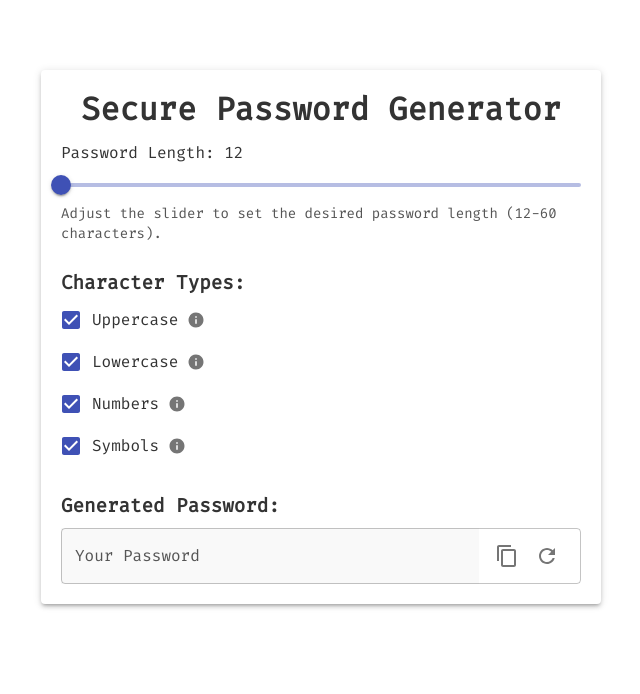
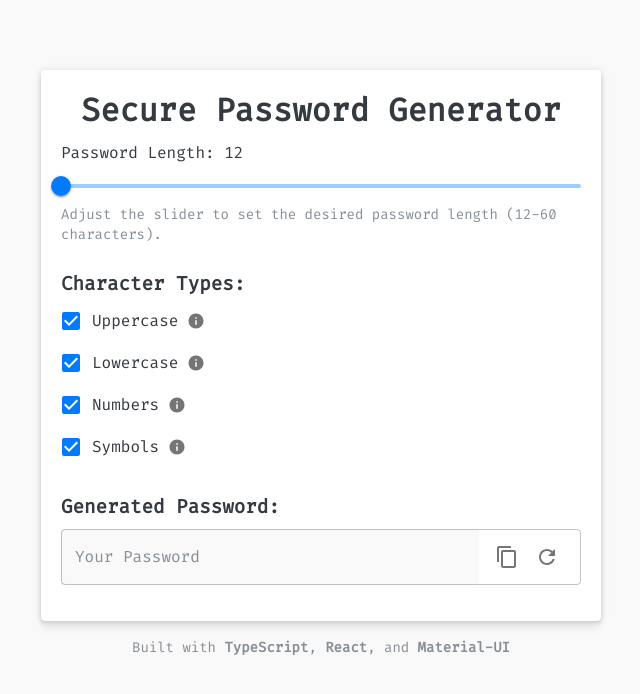
Before and after one commit to Shahtaa/password-generator, a React (Create React App) app: page / in a window 1280 px wide. Shown: the top 694 px of the page, without its empty margins (319-959 px from the left). Built offline with nearby package versions, Linux system fonts and the light colour scheme.

Commit message:
Enhanced password generator UI with minimalist design

```diff
--- a/src/App.tsx
+++ b/src/App.tsx
@@ -1,40 +1,12 @@
 // src/App.tsx
 import React, { useState } from 'react';
-import { ThemeProvider, createTheme } from '@mui/material/styles';
 import { Container, Paper, Typography } from '@mui/material';
 import PasswordLengthInput from './components/PasswordLengthInput';
 import PasswordDisplay from './components/PasswordDisplay';
 import CharacterOptions from './components/CharacterOptions';
+import Footer from './components/Footer';
+import AppTheme from './components/AppTheme'; // Import your AppTheme component
 import '@fontsource/fira-code';
-
-const theme = createTheme({
-  typography: {
-    fontFamily: "'Fira Code', monospace",
-    h4: {
-      fontSize: '2rem', // Larger size for main heading
-      fontWeight: 700, // Bold for emphasis
-    },
-    h6: {
-      fontSize: '1.2rem', // Size for subheadings
-      fontWeight: 600,
-    },
-    body1: {
-      fontSize: '1rem', // General body text size
-    },
-  },
-  palette: {
-    primary: {
-      main: '#3f51b5', // Primary color for buttons and accents
-    },
-    success: {
-      main: '#4caf50', // Green color for success messages
-    },
-    text: {
-      primary: '#333', // Dark text for readability
-      secondary: '#555', // Secondary text color
-    },
-  },
-});
 
 const App: React.FC = () => {
   const [password, setPassword] = useState<string>('');
@@ -75,7 +47,7 @@ const App: React.FC = () => {
   };
 
   return (
-      <ThemeProvider theme={theme}>
+      <AppTheme>  {/* Wrap your application with the AppTheme component */}
         <Container maxWidth="sm" style={{ marginTop: '50px', padding: '20px' }}>
           <Paper elevation={3} style={{ padding: '20px' }}>
             <Typography variant="h4" align="center" gutterBottom>
@@ -103,8 +75,9 @@ const App: React.FC = () => {
                 generatePassword={generatePassword}
             />
           </Paper>
+          <Footer />
         </Container>
-      </ThemeProvider>
+      </AppTheme>
   );
 };
 
--- /dev/null
+++ b/src/components/AppTheme.tsx
@@ -0,0 +1,70 @@
+// src/components/AppTheme.tsx
+import React from 'react';
+import { ThemeProvider, createTheme } from '@mui/material/styles';
+
+const AppTheme: React.FC<{ children: React.ReactNode }> = ({ children }) => {
+    const theme = createTheme({
+        palette: {
+            primary: {
+                main: '#007bff', // Bright blue for primary actions
+            },
+            secondary: {
+                main: '#e9ecef', // Light gray for secondary actions (adjusted for contrast)
+            },
+            success: {
+                main: '#28a745', // Green for success messages
+            },
+            text: {
+                primary: '#343a40', // Dark gray for primary text
+                secondary: '#868e96', // Medium gray for secondary text
+            },
+            background: {
+                default: '#f9f9f9', // Light background for overall app
+                paper: '#ffffff', // White background for paper components
+            },
+        },
+        typography: {
+            fontFamily: "'Fira Code', monospace",
+            h4: {
+                fontSize: '2rem',
+                fontWeight: 700,
+                lineHeight: 1.25, // Improved line height for readability
+            },
+            h6: {
+                fontSize: '1.2rem',
+                fontWeight: 600,
+            },
+            body1: {
+                fontSize: '1rem',
+            },
+        },
+        components: {
+            MuiButton: {
+                defaultProps: {
+                    variant: 'contained', // Default button variant
+                    color: 'primary', // Default button color
+                },
+                styleOverrides: {
+                    root: {
+                        borderRadius: '8px', // Rounded corners for a modern look
+                        padding: '10px 20px', // Consistent padding for buttons
+                    },
+                },
+            },
+            MuiTextField: {
+                defaultProps: {
+                    variant: 'outlined', // Default text field variant
+                },
+                styleOverrides: {
+                    root: {
+                        marginBottom: '16px', // Consistent spacing between text fields
+                    },
+                },
+            },
+        },
+    });
+
+    return <ThemeProvider theme={theme}>{children}</ThemeProvider>;
+};
+
+export default AppTheme;
--- a/src/components/CharacterOptions.tsx
+++ b/src/components/CharacterOptions.tsx
@@ -1,3 +1,4 @@
+// src/components/CharacterOptions.tsx
 import React from 'react';
 import { Box, FormControlLabel, Checkbox, Typography, Tooltip, IconButton } from '@mui/material';
 import InfoIcon from '@mui/icons-material/Info';
@@ -27,18 +28,40 @@ const CharacterOptions: React.FC<CharacterOptionsProps> = ({
         <Box mb={3}>
             <Typography variant="h6">Character Types:</Typography>
             <Box display="flex" flexDirection="column" alignItems="flex-start">
+                {[{
+                    label: "Uppercase",
+                    checked: includeUppercase,
+                    setChecked: setIncludeUppercase,
+                    tooltip: "Includes uppercase letters (A-Z)."
+                }, {
+                    label: "Lowercase",
+                    checked: includeLowercase,
+                    setChecked: setIncludeLowercase,
+                    tooltip: "Includes lowercase letters (a-z)."
+                }, {
+                    label: "Numbers",
+                    checked: includeNumbers,
+                    setChecked: setIncludeNumbers,
+                    tooltip: "Includes numeric digits (0-9)."
+                }, {
+                    label: "Symbols",
+                    checked: includeSymbols,
+                    setChecked: setIncludeSymbols,
+                    tooltip: "Includes special characters (e.g., !\"#$%&'()*+,-./:;<=>?@[\\]^_`{|}~)."
+                }].map((option, index) => (
                     <FormControlLabel
+                        key={index}
                         control={
                             <Checkbox
-                            checked={includeUppercase}
-                            onChange={(e) => setIncludeUppercase(e.target.checked)}
-                            name="includeUppercase"
+                                checked={option.checked}
+                                onChange={(e) => option.setChecked(e.target.checked)}
+                                name={option.label}
                             />
                         }
                         label={
                             <Box display="flex" alignItems="center">
-                            Uppercase
-                            <Tooltip title="Includes uppercase letters (A-Z)." arrow>
+                                {option.label}
+                                <Tooltip title={option.tooltip} arrow>
                                     <IconButton size="small" style={{ marginLeft: '4px' }}>
                                         <InfoIcon fontSize="inherit" />
                                     </IconButton>
@@ -46,63 +69,7 @@ const CharacterOptions: React.FC<CharacterOptionsProps> = ({
                             </Box>
                         }
                     />
-                <FormControlLabel
-                    control={
-                        <Checkbox
-                            checked={includeLowercase}
-                            onChange={(e) => setIncludeLowercase(e.target.checked)}
-                            name="includeLowercase"
-                        />
-                    }
-                    label={
-                        <Box display="flex" alignItems="center">
-                            Lowercase
-                            <Tooltip title="Includes lowercase letters (a-z)." arrow>
-                                <IconButton size="small" style={{ marginLeft: '4px' }}>
-                                    <InfoIcon fontSize="inherit" />
-                                </IconButton>
-                            </Tooltip>
-                        </Box>
-                    }
-                />
-                <FormControlLabel
-                    control={
-                        <Checkbox
-                            checked={includeNumbers}
-                            onChange={(e) => setIncludeNumbers(e.target.checked)}
-                            name="includeNumbers"
-                        />
-                    }
-                    label={
-                        <Box display="flex" alignItems="center">
-                            Numbers
-                            <Tooltip title="Includes numeric digits (0-9)." arrow>
-                                <IconButton size="small" style={{ marginLeft: '4px' }}>
-                                    <InfoIcon fontSize="inherit" />
-                                </IconButton>
-                            </Tooltip>
-                        </Box>
-                    }
-                />
-                <FormControlLabel
-                    control={
-                        <Checkbox
-                            checked={includeSymbols}
-                            onChange={(e) => setIncludeSymbols(e.target.checked)}
-                            name="includeSymbols"
-                        />
-                    }
-                    label={
-                        <Box display="flex" alignItems="center">
-                            Symbols
-                            <Tooltip title="Includes special characters (e.g., !&quot;#$%&amp;'()*+,-./:;&lt;=&gt;?@[\\]^_`{|}~)." arrow>
-                                <IconButton size="small" style={{ marginLeft: '4px' }}>
-                                    <InfoIcon fontSize="inherit" />
-                                </IconButton>
-                            </Tooltip>
-                        </Box>
-                    }
-                />
+                ))}
             </Box>
         </Box>
     );
--- a/src/components/ControlButtons.tsx
+++ b/src/components/ControlButtons.tsx
@@ -17,6 +17,7 @@ const ControlButtons: React.FC<ControlButtonsProps> = ({ generatePassword }) =>
                 startIcon={<VpnKeyIcon />} // Icon for the button
                 onClick={generatePassword} // Trigger password generation on click
                 fullWidth
+                sx={{ borderRadius: '8px' }} // Rounded corners for a modern look
             >
                 Generate Password
             </Button>
--- /dev/null
+++ b/src/components/Footer.tsx
@@ -0,0 +1,26 @@
+// src/components/Footer.tsx
+import React from 'react';
+import { Box, Typography } from '@mui/material';
+
+const Footer: React.FC = () => {
+    return (
+        <Box
+            component="footer"
+            sx={{
+                padding: '16px',
+                textAlign: 'center',
+                backgroundColor: 'transparent', // Make the background transparent
+                backdropFilter: 'blur(5px)', // Optional: Add a blur effect for better aesthetics
+                marginTop: 'auto',
+                borderTop: '1px solid rgba(255, 255, 255, 0.1)', // Optional: Border for separation
+            }}
+        >
+            <Typography variant="body2" color="textSecondary">
+                Built with <strong>TypeScript</strong>, <strong>React</strong>, and <strong>Material-UI</strong>
+            </Typography>
+
+        </Box>
+    );
+};
+
+export default Footer;
--- a/src/index.css
+++ b/src/index.css
@@ -1,13 +1,42 @@
-body {
+/* src/styles/global.css */
+html, body {
+  height: 100%;
   margin: 0;
   font-family: -apple-system, BlinkMacSystemFont, 'Segoe UI', 'Roboto', 'Oxygen',
-    'Ubuntu', 'Cantarell', 'Fira Sans', 'Droid Sans', 'Helvetica Neue',
-    sans-serif;
-  -webkit-font-smoothing: antialiased;
-  -moz-osx-font-smoothing: grayscale;
+  'Ubuntu', 'Cantarell', 'Fira Sans', 'Droid Sans', 'Helvetica Neue', sans-serif;
+  background-color: #f9f9f9; /* Light background for a minimalist look */
+  color: #333; /* Dark text for readability */
 }
 
-code {
-  font-family: source-code-pro, Menlo, Monaco, Consolas, 'Courier New',
-    monospace;
+main {
+  flex: 1;
+  display: flex;
+  flex-direction: column;
+  justify-content: center; /* Center content vertically */
+  align-items: center; /* Center content horizontally */
 }
+
+footer {
+  margin-top: auto; /* Push footer to the bottom */
+  padding: 16px; /* Add padding for better spacing */
+  text-align: center; /* Center the footer text */
+}
+
+/* Additional styling for headers and paragraphs */
+h1, h2, h3, h4, h5, h6 {
+  margin: 0; /* Remove default margins */
+}
+
+p {
+  margin: 0; /* Remove default paragraph margins */
+}
+
+/* Ensure links are styled consistently */
+a {
+  color: #007bff; /* Use primary color for links */
+  text-decoration: none; /* Remove underline */
+}
+
+a:hover {
+  text-decoration: underline; /* Add underline on hover */
+}
```
Also changed, not shown: 2 other files (tests, documents, lock files or other folders). Lines whose indentation alone changed are shown as unchanged.
